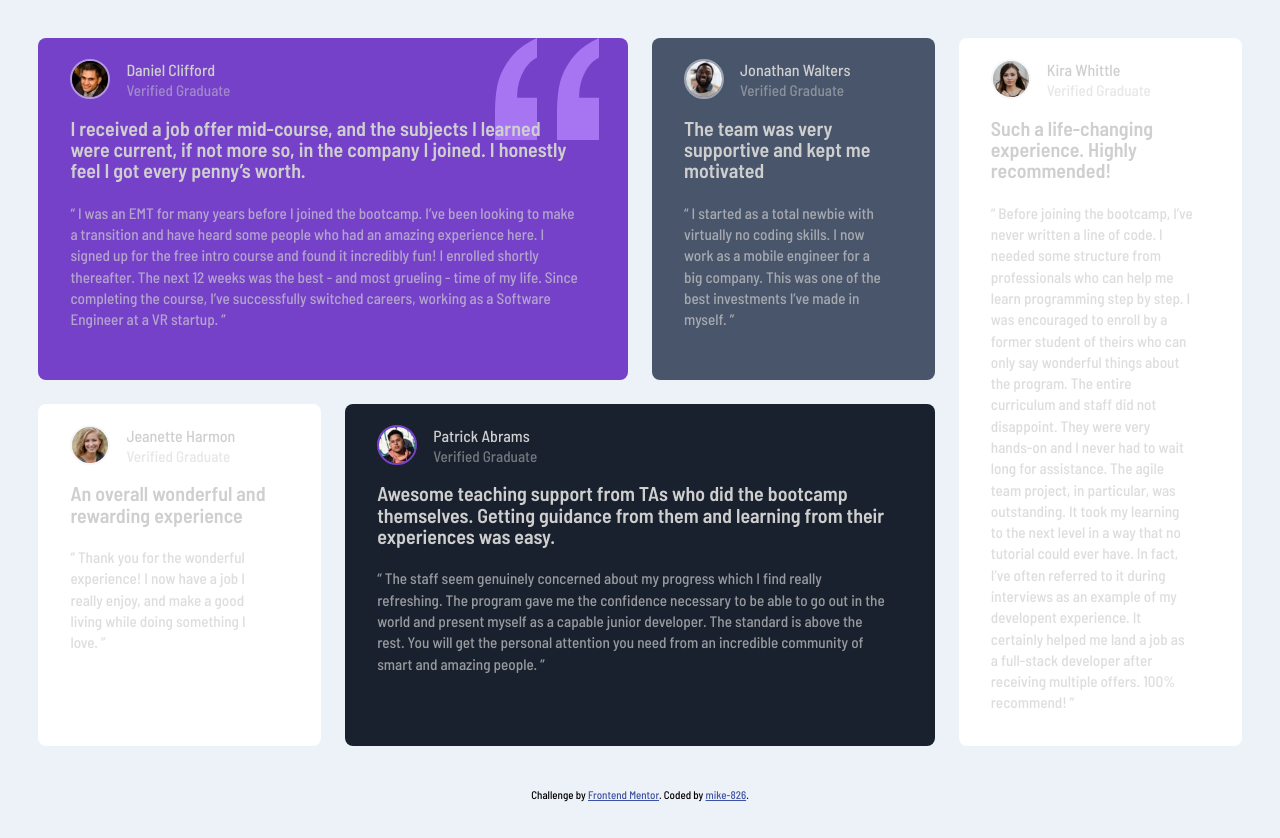
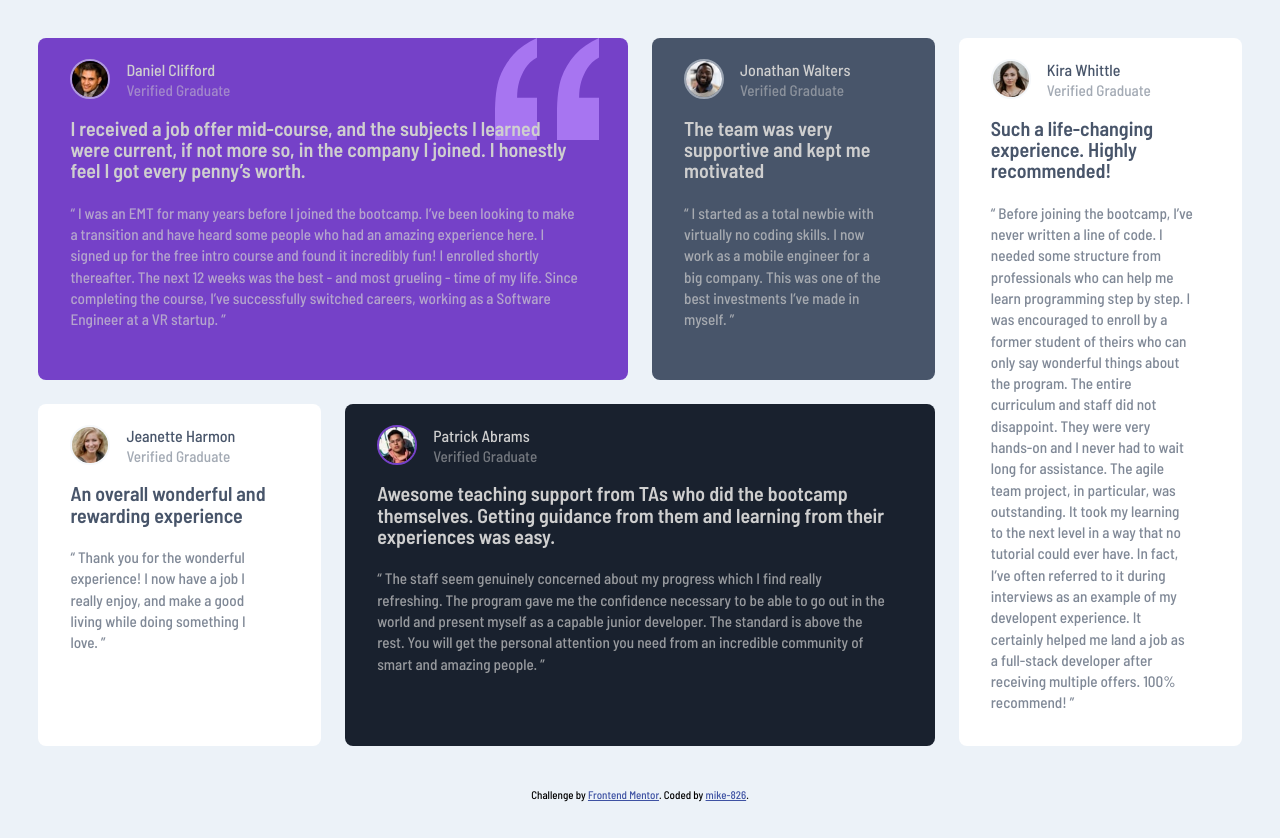
Before and after one commit to mike-826/Testimonials-grid-section, a plain HTML site: page index.html in a window 1280 px wide. Drawn offline with Linux system fonts and the light colour scheme.

Commit message:
Update style.css

```diff
--- a/style/style.css
+++ b/style/style.css
@@ -27,7 +27,7 @@ body {
     color: hsl(0, 0%, 81%);
 }
 
-#light-bg {
+.light-bg {
     color: hsl(217, 19%, 35%);
 }
 
@@ -51,7 +51,7 @@ body {
     font-size: 0.95rem;
 }
 
-#light-bg .grad {
+.light-bg .grad {
     color: hsla(217, 19%, 35%, 0.5);
 }
 
@@ -66,7 +66,7 @@ body {
     font-size: 0.95rem;
 }
 
-#light-bg .sub-p {
+.light-bg .sub-p {
     color: hsla(217, 19%, 35%, 0.7);
 }
 
```
